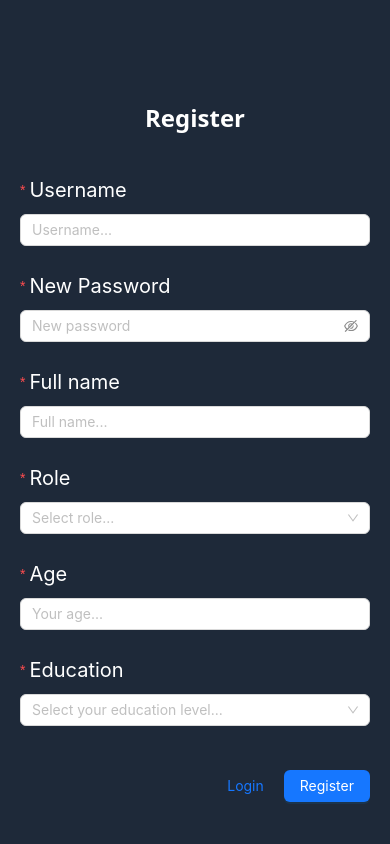
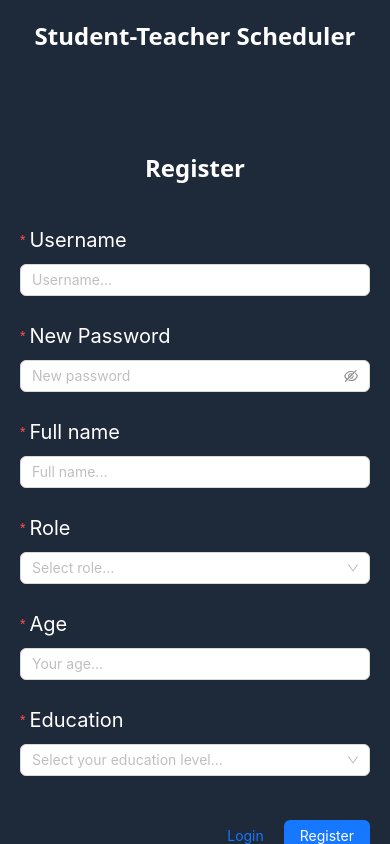
Before and after one commit to zvoosh/student-teacher-scheduler, a React (Vite) app: page /register in a window 390 px wide. Built offline with nearby package versions, Linux system fonts and the light colour scheme; a web font is replaced by a local one.

Commit message:
fix: fix

```diff
--- a/src/pages/auth/LoginPage.jsx
+++ b/src/pages/auth/LoginPage.jsx
@@ -52,7 +52,7 @@ const LoginPage = () => {
   return (
     <div className="w-full h-screen bg-gray-800 text-white !p-5 overflow-hidden">
       <div className="flex flex-col justify-between items-center h-full">
-        <h2 className="text-2xl font-bold !mb-5 text-center hidden xl:block">
+        <h2 className="text-2xl font-bold !mb-5 text-center">
           Student-Teacher Scheduler
         </h2>
         {/* Login Form */}
@@ -110,7 +110,7 @@ const LoginPage = () => {
             </Row>
           </Form>
         </div>
-        <div className="text-2xl font-bold !mb-5 text-center w-1/2 hidden lg:block">
+        <div className="text-2xl font-bold !mb-5 text-center w-1/2 ">
           <a target="_blank" href="https://www.instagram.com/klasican_dan/">
             <InstagramOutlined className="!mr-5" />
           </a>
--- a/src/pages/auth/RegisterPage.jsx
+++ b/src/pages/auth/RegisterPage.jsx
@@ -47,10 +47,10 @@ const RegisterPage = () => {
   return (
     <div className="w-full h-screen bg-gray-800 text-white !p-5 overflow-hidden overflow-y-auto md:overflow-y-hidden">
       <div className="flex flex-col justify-between items-center h-full">
-        <h2 className="text-2xl font-bold !mb-5 text-center hidden md:block">
+        <h2 className="text-2xl font-bold !mb-5 text-center">
           Student-Teacher Scheduler
         </h2>
-        <div className="w-full lg:w-2/5 xl:w-1/5 h-full flex flex-col justify-center items-center !pt-20">
+        <div className="w-full lg:w-2/5 xl:w-1/5 h-full flex flex-col justify-center items-center !mt-20">
           <h2 className="text-2xl font-bold !mb-10 text-center">Register</h2>
           <Form
             form={registerForm}
@@ -61,7 +61,7 @@ const RegisterPage = () => {
             onFinish={onFinish}
             className="flex flex-col items-center justify-center w-full"
           >
-            <Row justify="center" >
+            <Row justify="center">
               <Col span={24}>
                 <Form.Item
                   name={"username"}
@@ -186,8 +186,7 @@ const RegisterPage = () => {
               </Row>
             </Row>
           </Form>
-        </div>
-        <div className="text-2xl font-bold !mb-5 text-center w-1/2 hidden md:block">
+          <div className="text-2xl font-bold !pb-5 text-center w-1/2">
             <a target="_blank" href="https://www.instagram.com/klasican_dan/">
               <InstagramOutlined className="!mr-5" />
             </a>
@@ -197,6 +196,7 @@ const RegisterPage = () => {
           </div>
         </div>
       </div>
+    </div>
   );
 };
 
```
Lines whose indentation alone changed are shown as unchanged.
